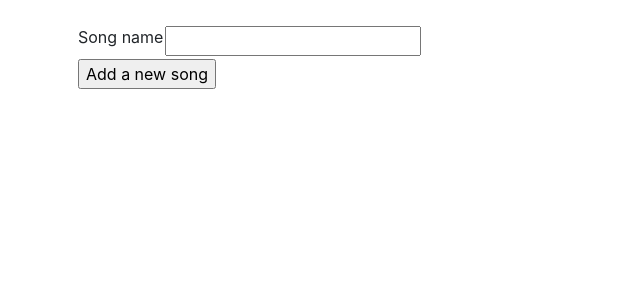
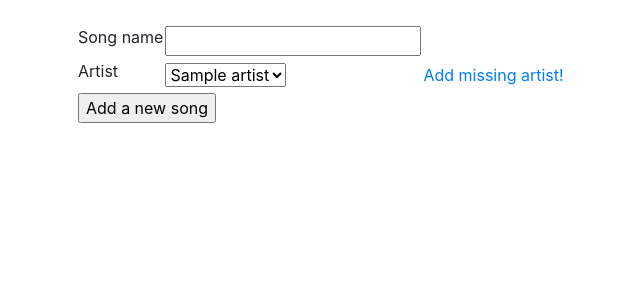
Before and after one commit to vikketii/tsoha, a Flask app: page /songs/new/ in a window 1280 px wide. Shown: the part 56-356 px from the top of the page, without its empty margins (8-648 px from the left). Run offline with Flask 2, Linux system fonts and the light colour scheme; a user stored in the database is signed in; tables that the repository leaves empty hold one stand-in row (values such as "Sample post"); some libraries are stand-ins or nearby versions.

Commit message:
song and artist connection added

```diff
--- a/application/songs/forms.py
+++ b/application/songs/forms.py
@@ -1,8 +1,10 @@
 from flask_wtf import FlaskForm
-from wtforms import StringField, validators
+from wtforms import StringField, SelectField, validators
 
 class SongForm(FlaskForm):
     name = StringField("Song name", [validators.length(min=1, max=120)])
 
+    song_artist = SelectField(u'Artist', [validators.input_required()], coerce=int)
+
     class Meta:
         csrf = False
--- a/application/songs/views.py
+++ b/application/songs/views.py
@@ -10,10 +10,12 @@ from application.artists.models import Artist
 def songs_index():
     return render_template('songs/list.html', songs=Song.query.all())
 
-@app.route('/songs/new/')
+@app.route('/songs/new/', methods=['GET'])
 @login_required
 def songs_form():
-    return render_template('songs/new.html', form=SongForm())
+    form = SongForm()
+    form.song_artist.choices = [(a.id, a.name) for a in Artist.query.order_by('name')]
+    return render_template('songs/new.html', form=form)
 
 @app.route('/songs/<song_id>/', methods=['GET'])
 def songs_view_one(song_id):
@@ -21,7 +23,14 @@ def songs_view_one(song_id):
     s.views += 1
     db.session().commit()
 
-    return render_template('songs/one.html', song=s)
+    song_and_artist = Song.find_song_and_artists(song_id)
+
+    print('//------')
+    print(song_and_artist)
+    print('------>>')
+
+
+    return render_template('songs/one.html', song=song_and_artist)
 
 @app.route('/songs/<song_id>/', methods=['POST'])
 def songs_add_view(song_id):
@@ -36,11 +45,13 @@ def songs_add_view(song_id):
 def songs_create():
     form = SongForm(request.form)
 
-    if not form.validate():
-        return render_template('songs/new.html', form = form)
+    # if not form.validate():
+    #     return render_template('songs/new.html', form = form)
 
     s = Song(form.name.data)
     s.account_id = current_user.id
+
+    s.song_artist = [ Artist.query.get(form.song_artist.data) ]
 
     db.session().add(s)
     db.session().commit()
--- a/application/templates/songs/new.html
+++ b/application/templates/songs/new.html
@@ -20,8 +20,19 @@
       </td>
     </tr>
     <tr>
+      <td>
+        {{ form.song_artist.label }}
+      </td>
+      <td>
+        {{ form.song_artist }}
+      </td>
+      <td>
+        <a href="{{ url_for('artists_form') }}">Add missing artist!</a>
+      </td>
+    </tr>
+    <tr>
       <td colspan="2">
-        <input type="submit" value="Add a new song"/>
+        <input type="submit" value="Add a new song" />
       </td>
     </tr>
   </table>
--- a/application/templates/songs/one.html
+++ b/application/templates/songs/one.html
@@ -2,6 +2,7 @@
 
 {% block body %}
 <h1>Title: {{song.name}}</h1>
+<h2>Artist(s): {{song.artists}}</h2>
 <p>Views: {{song.views}}</p>
 
 
```
Also changed, not shown: application/songs/models.py (+26 -3 lines).
